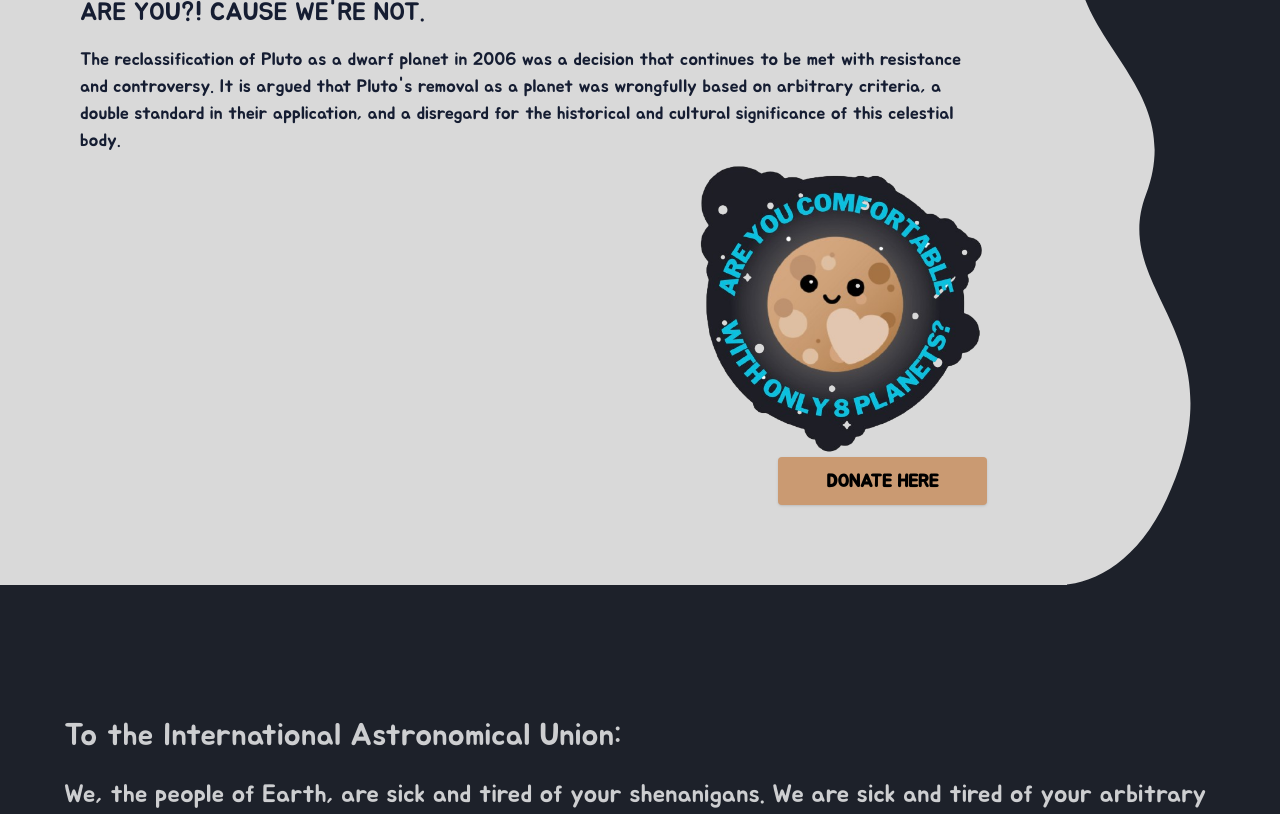
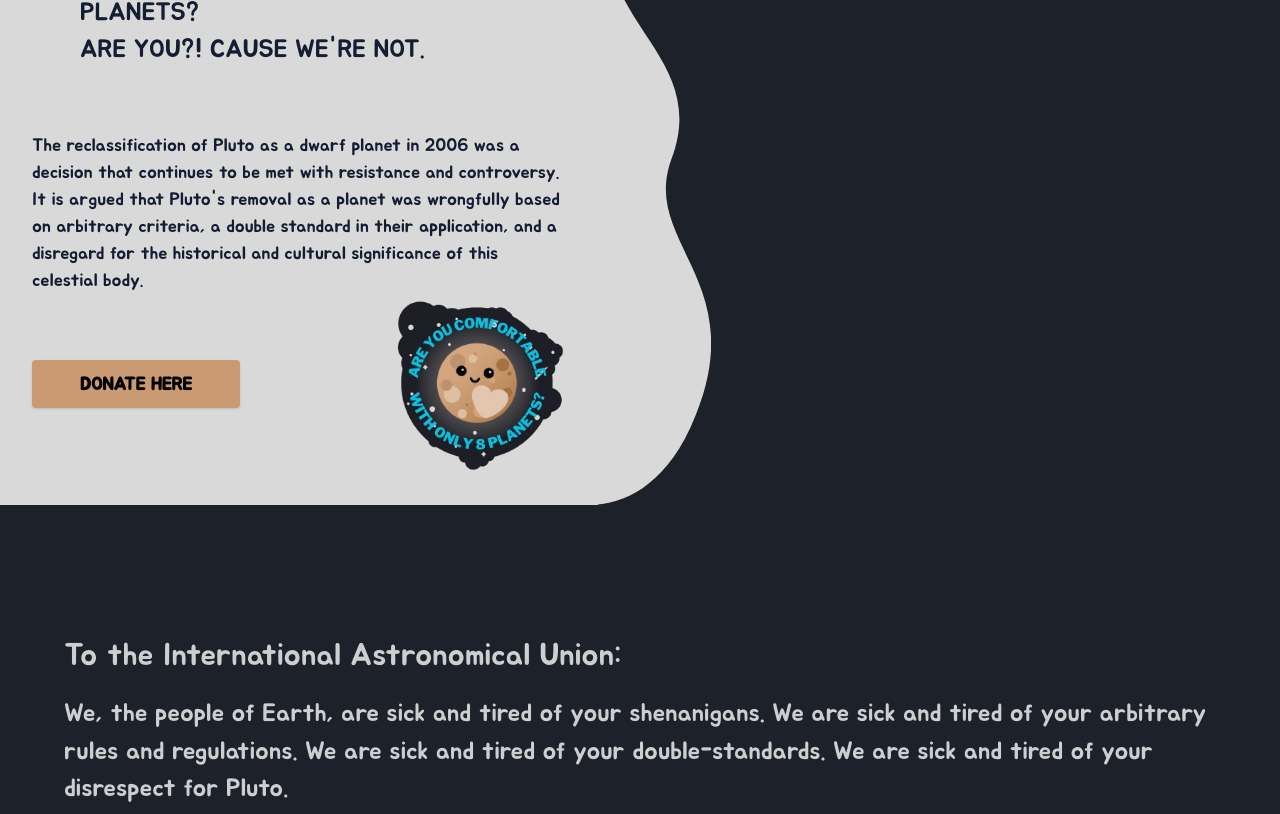
Before and after one commit to emilygorelik/reconsiderpluto, a React (Vite) app: page / in a window 1280 px wide. Shown: the part 1100-1914 px from the top of the page. Built offline with nearby package versions, Linux system fonts and the light colour scheme; what tailwindcss-animated would draw is missing.

Commit message:
agressive af

```diff
--- a/src/routes/Landing/MerchIntro.tsx
+++ b/src/routes/Landing/MerchIntro.tsx
@@ -64,6 +64,8 @@ export const Merch = () => {
             Are you comfortable with 8 planets? <br />
             Are you?! Cause we're not.
           </h2>
+        </div>
+        <div>
           <p>
             The reclassification of Pluto as a dwarf planet in 2006 was a
             decision that continues to be met with resistance and controversy.
@@ -72,10 +74,10 @@ export const Merch = () => {
             disregard for the historical and cultural significance of this
             celestial body.
           </p>
-          <div className="flex flex-col-reverse items-end justify-end">
+          <div className="flex justify-between">
             <Button
               onClick={() => toast.warn('*italian accent* ita no worka yet')}
-              className="px-8"
+              className="my-auto px-8"
             >
               Donate Here
             </Button>
@@ -88,7 +90,7 @@ export const Merch = () => {
           </div>
         </div>
       </div>
-      <SquiglySvgBottom className="absolute top-[99%] sm:invisible" />
+      <SquiglySvgBottom className="sm:invisible" />
     </div>
   );
 };
```
